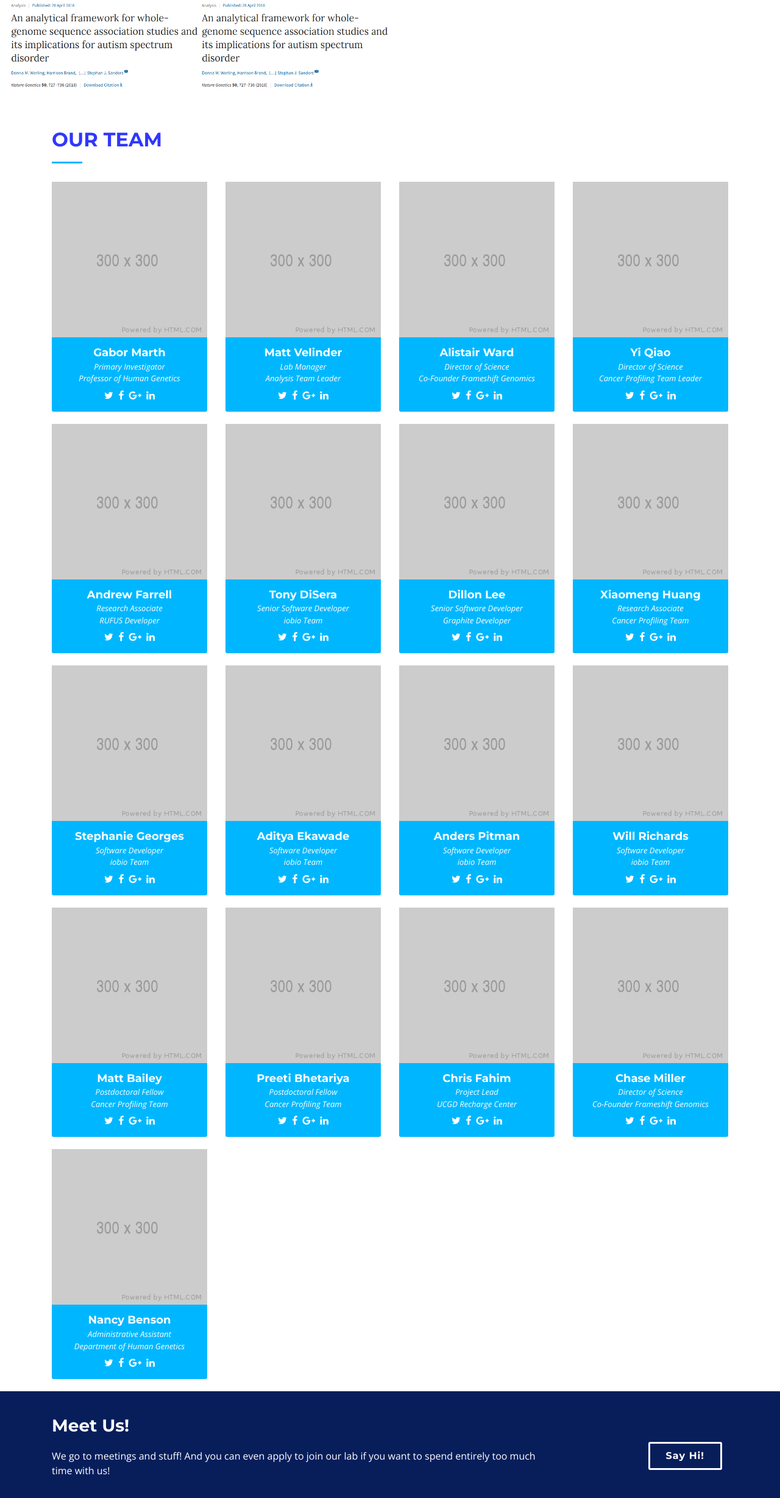
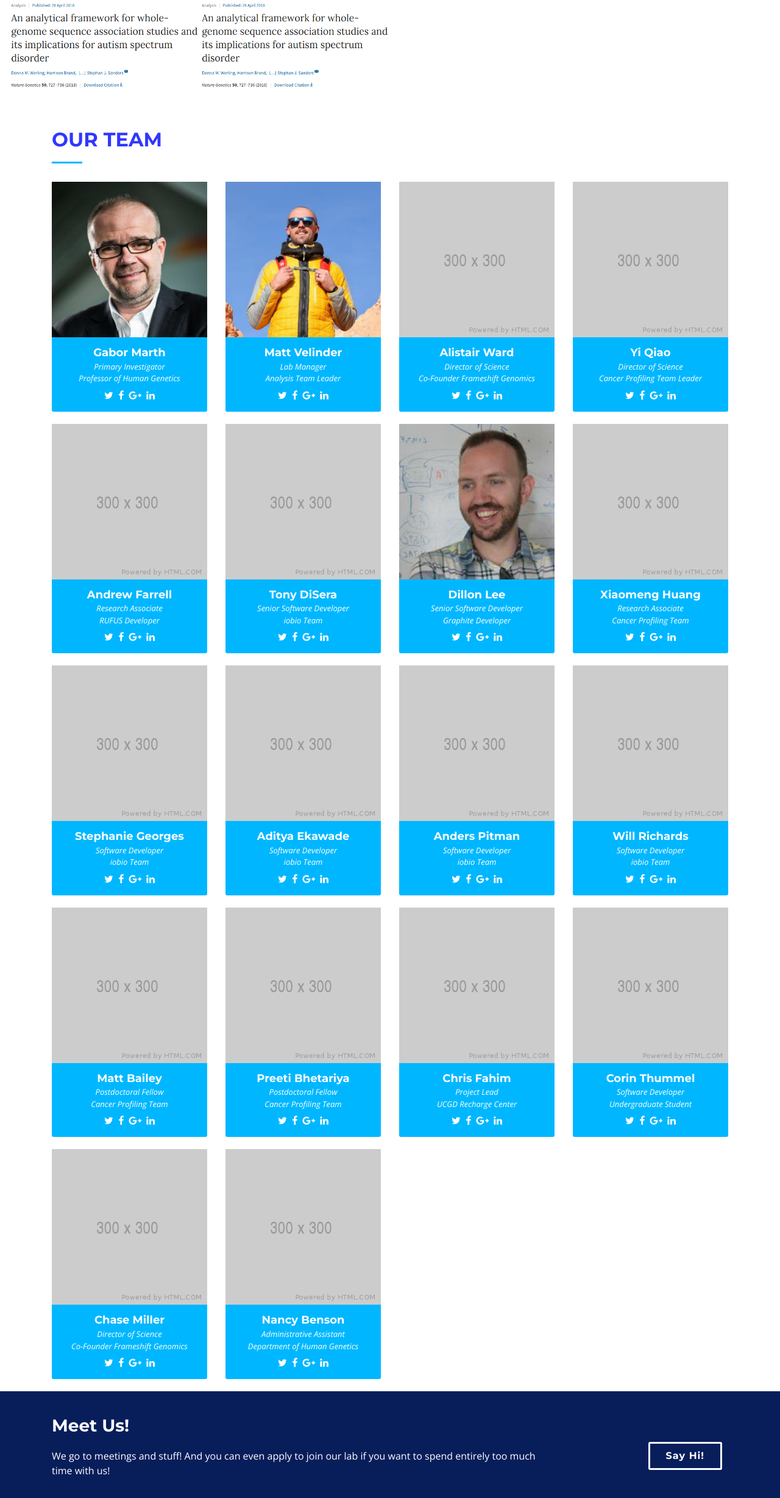
Before and after one commit to marthlab/marthlab, a plain HTML site: page index.html in a window 1280 px wide. Shown: the part 2789-5245 px from the top of the page at 61% size. Drawn offline with nearby package versions, Linux system fonts and the light colour scheme; files whose address does not match are found by name.

Commit message:
team pics

```diff
--- a/index.html
+++ b/index.html
@@ -329,7 +329,7 @@
         <div class="row">
           <div class="col-lg-3 col-md-6">
             <div class="member">
-              <div class="pic"><img src="img/placeholder.png"></div>
+              <div class="pic"><img src="img/team/gabor.jpg"></div>
               <div class="details">
                 <h4>Gabor Marth</h4>
 		<span>Primary Investigator<br>Professor of Human Genetics</span>
@@ -345,7 +345,7 @@
 
           <div class="col-lg-3 col-md-6">
             <div class="member">
-              <div class="pic"><img src="img/placeholder.png"></div>
+              <div class="pic"><img src="img/team/matt.jpg"></div>
               <div class="details">
                 <h4>Matt Velinder</h4>
 		<span>Lab Manager<br>Analysis Team Leader</span>
@@ -425,7 +425,7 @@
 
           <div class="col-lg-3 col-md-6">
             <div class="member">
-              <div class="pic"><img src="img/placeholder.png" alt=""></div>
+              <div class="pic"><img src="img/team/dillon.jpg" alt=""></div>
               <div class="details">
                 <h4>Dillon Lee</h4>
                 <span>Senior Software Developer<br>Graphite Developer</span>
@@ -571,6 +571,22 @@
             <div class="member">
               <div class="pic"><img src="img/placeholder.png" alt=""></div>
               <div class="details">
+                <h4>Corin Thummel</h4>
+                <span>Software Developer<br>Undergraduate Student</span>
+                <div class="social">
+                  <a href=""><i class="fa fa-twitter"></i></a>
+                  <a href=""><i class="fa fa-facebook"></i></a>
+                  <a href=""><i class="fa fa-google-plus"></i></a>
+                  <a href=""><i class="fa fa-linkedin"></i></a>
+                </div>
+              </div>
+            </div>
+          </div>
+
+          <div class="col-lg-3 col-md-6">
+            <div class="member">
+              <div class="pic"><img src="img/placeholder.png" alt=""></div>
+              <div class="details">
                 <h4>Chase Miller</h4>
                 <span>Director of Science<br>Co-Founder Frameshift Genomics</span>
                 <div class="social">
```
Also changed, not shown: img/al.png (deleted), img/andrew.png (deleted), img/gabor.png (deleted), img/matt.png (deleted), img/team-1.jpg (deleted), img/team-2.jpg (deleted), img/team-3.jpg (deleted), img/team-4.jpg (deleted), img/team/dillon.jpg (added), img/team/gabor.jpg (added), img/team/matt.jpg (added), img/testimonial-1.jpg (deleted), img/testimonial-2.jpg (deleted), img/testimonial-3.jpg (deleted), 2 more files.
